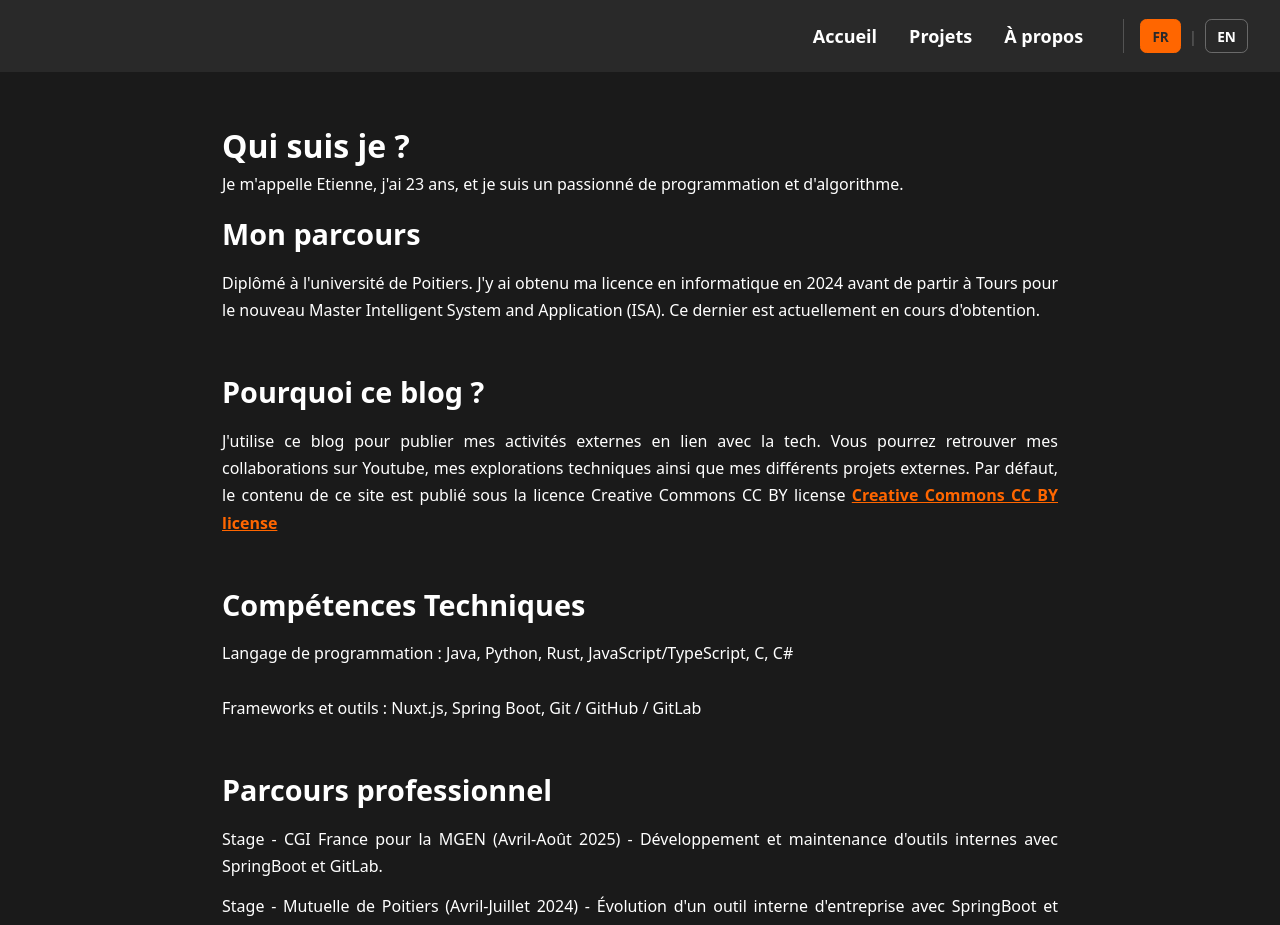
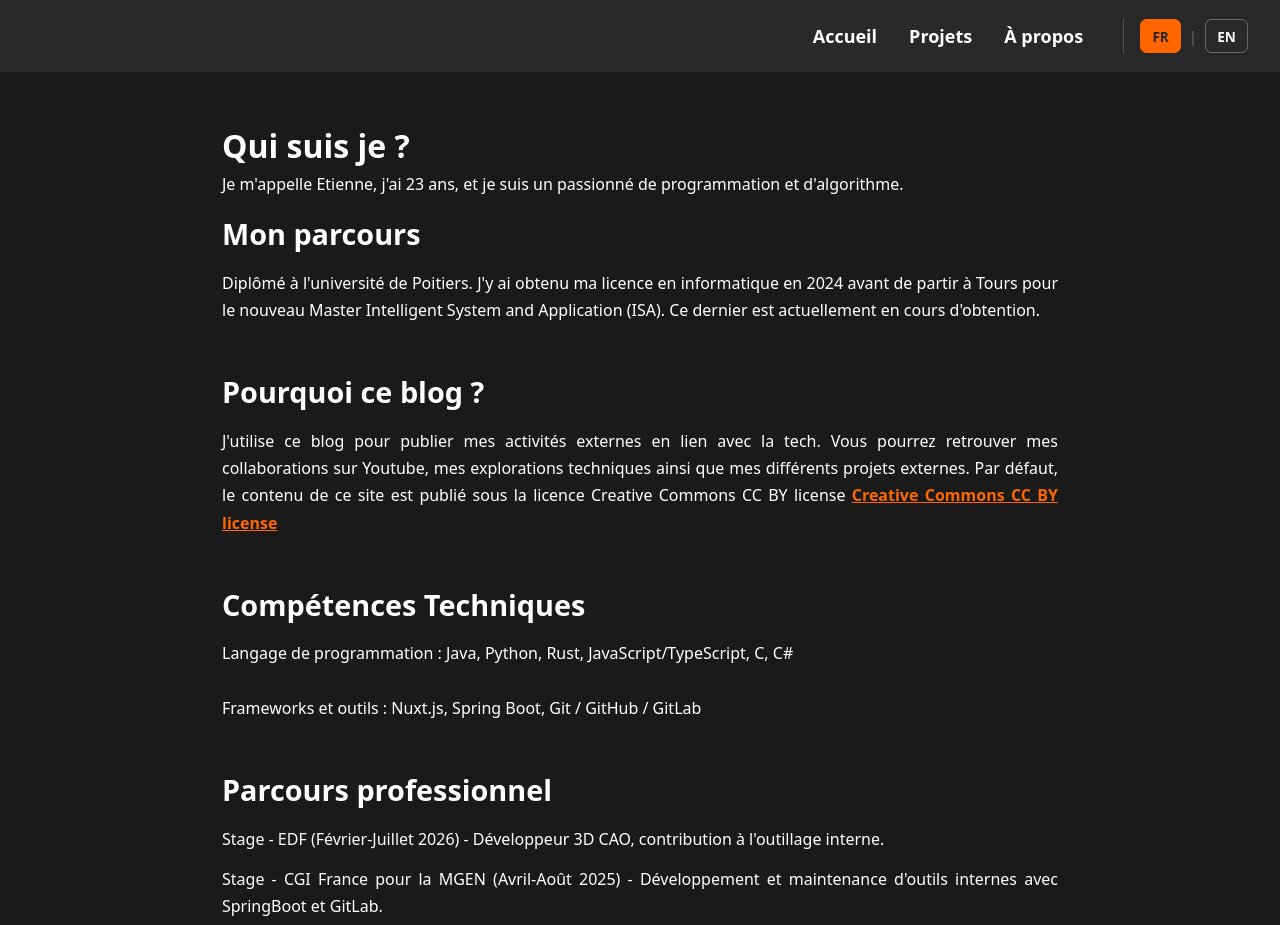
Before and after one commit to Tienux/personal-blog, a Nuxt app: page /about in a window 1280 px wide. Shown: the top 925 px of the page. Built offline with nearby package versions, Linux system fonts and the light colour scheme.

Commit message:
add experiences

```diff
--- a/app/pages/about.vue
+++ b/app/pages/about.vue
@@ -15,6 +15,7 @@
     <p>{{ $t('about.career_1') }}</p>
     <p>{{ $t('about.career_2') }}</p>
     <p>{{ $t('about.career_3') }}</p>
+    <p>{{ $t('about.career_4') }}</p>
     <h2>{{ $t('about.other_title') }}</h2>
     <p>
       {{ $t('about.other_text') }}
--- a/app/pages/index.vue
+++ b/app/pages/index.vue
@@ -74,7 +74,7 @@
                 d="M20.447 20.452h-3.554v-5.569c0-1.328-.027-3.037-1.852-3.037-1.853 0-2.136 1.445-2.136 2.939v5.667H9.351V9h3.414v1.561h.046c.477-.9 1.637-1.85 3.37-1.85 3.601 0 4.267 2.37 4.267 5.455v6.286zM5.337 7.433c-1.144 0-2.063-.926-2.063-2.065 0-1.138.92-2.063 2.063-2.063 1.14 0 2.064.925 2.064 2.063 0 1.139-.925 2.065-2.064 2.065zm1.782 13.019H3.555V9h3.564v11.452zM22.225 0H1.771C.792 0 0 .774 0 1.729v20.542C0 23.227.792 24 1.771 24h20.451C23.2 24 24 23.227 24 22.271V1.729C24 .774 23.2 0 22.222 0h.003z"
               />
             </svg>
-            <a href="https://www.linkedin.com/in/etienne-portron-4b9645242/">Etienne Portron</a>
+            <a href="https://www.linkedin.com/in/etienne-portron-5a8839303/">Etienne Portron</a>
           </li>
         </ul>
       </div>
--- a/i18n/locales/fr.json
+++ b/i18n/locales/fr.json
@@ -28,9 +28,10 @@
     "skills_languages": "Langage de programmation : Java, Python, Rust, JavaScript/TypeScript, C, C#",
     "skills_frameworks": "Frameworks et outils : Nuxt.js, Spring Boot, Git / GitHub / GitLab",
     "career_title": "Parcours professionnel",
-    "career_1": "Stage - CGI France pour la MGEN (Avril-Août 2025) - Développement et maintenance d'outils internes avec SpringBoot et GitLab.",
-    "career_2": "Stage - Mutuelle de Poitiers (Avril-Juillet 2024) - Évolution d'un outil interne d'entreprise avec SpringBoot et VueJS.",
-    "career_3": "Emploi saisonnier - Mutuelle de Poitiers (Étés 2021-2023) - Support technique et gestion de micro-réseau.",
+    "career_1": "Stage - EDF (Février-Juillet 2026) - Développeur 3D CAO, contribution à l'outillage interne.",
+    "career_2": "Stage - CGI France pour la MGEN (Avril-Août 2025) - Développement et maintenance d'outils internes avec SpringBoot et GitLab.",
+    "career_3": "Stage - Mutuelle de Poitiers (Avril-Juillet 2024) - Évolution d'un outil interne d'entreprise avec SpringBoot et VueJS.",
+    "career_4": "Emploi saisonnier - Mutuelle de Poitiers (Étés 2021-2023) - Support technique et gestion de micro-réseau.",
     "other_title": "Autres informations",
     "other_text": "Ce blog reflète mes activités personnelles et explorations techniques. Mes opinions sont les miennes et ne reflètent pas nécessairement celles de mes employeurs ou affiliations. Je suis ouvert à la collaboration et aux discussions sur des sujets liés à la technologie, n'hésitez pas à me contacter via les réseaux sociaux ou par email.",
     "nuxt": "L'intégralité du site a été conçue avec Nuxt 4"
```
Also changed, not shown: i18n/locales/en.json (+4 -3 lines).
